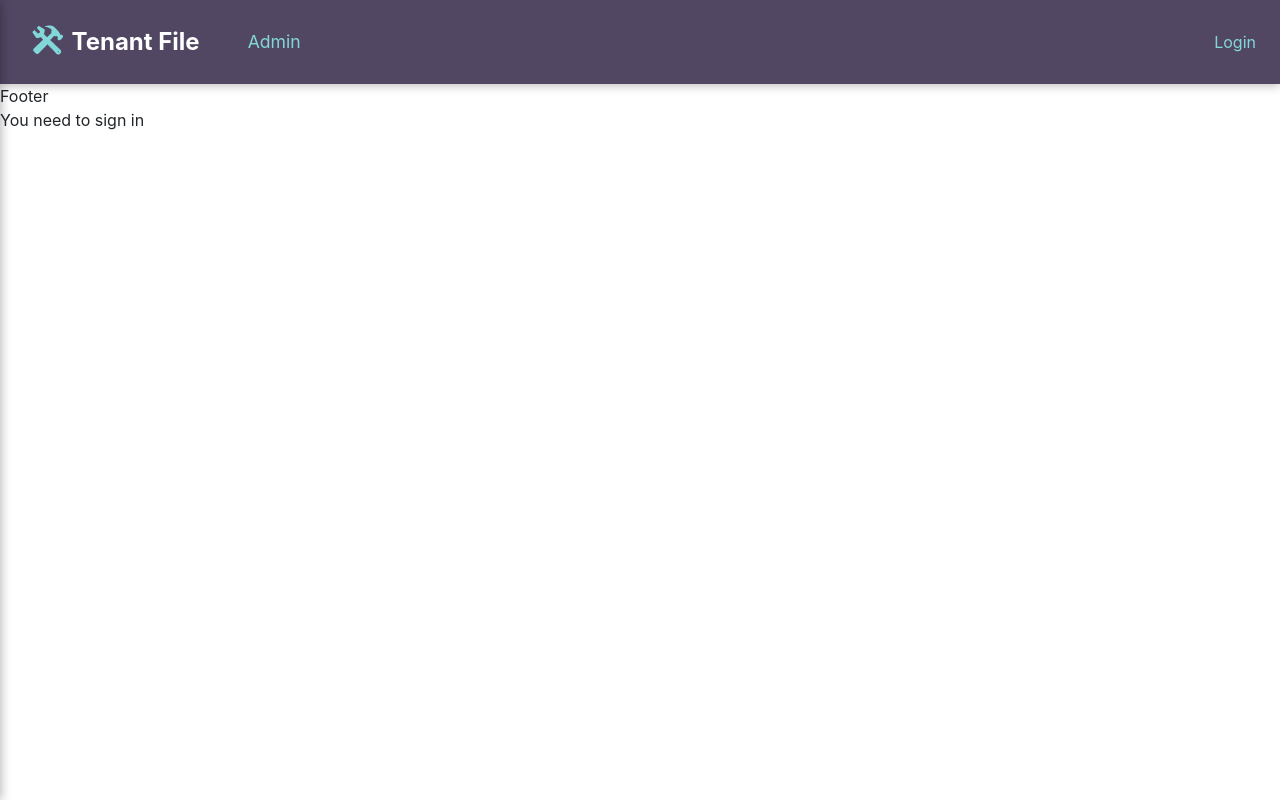
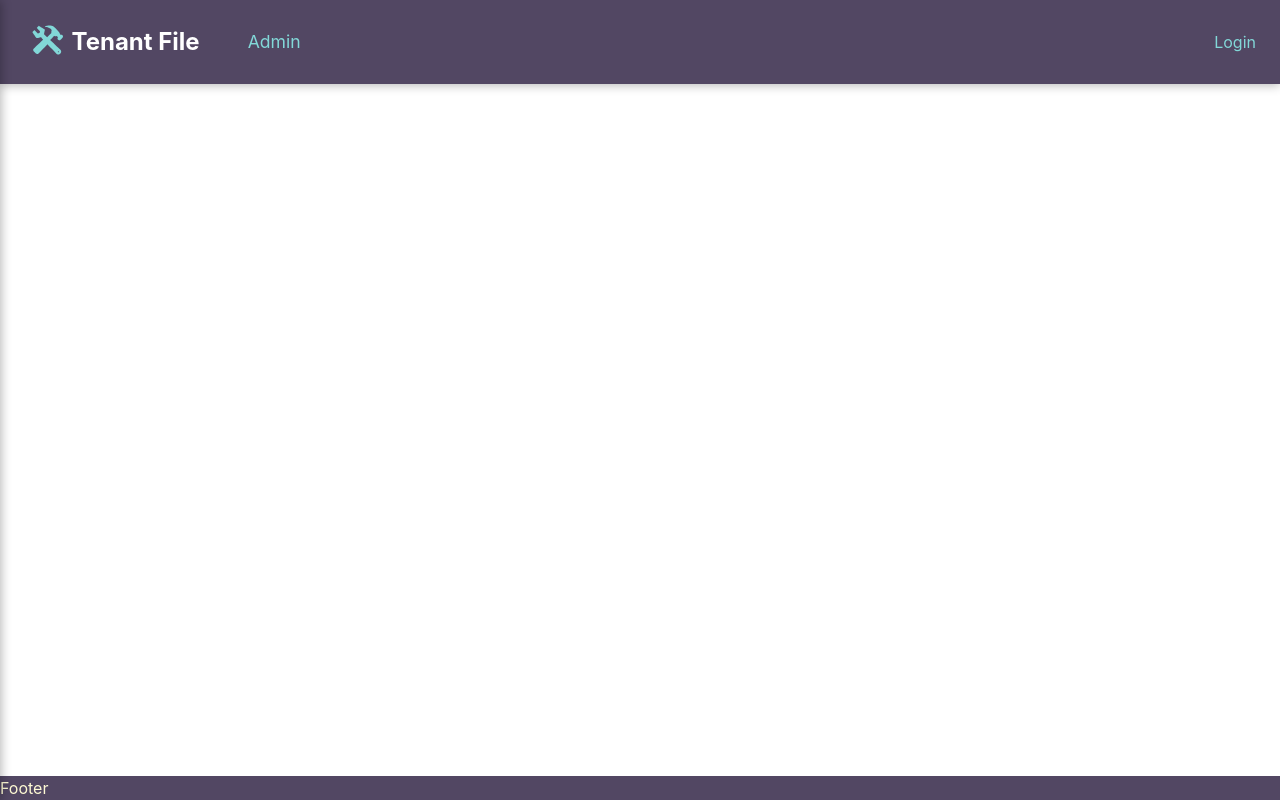
Before and after one commit to open-austin/BASTA-tfwa, a React (Create React App) app in the folder tenant-file/portal-app/: page /image in a window 1280 px wide. Built offline with nearby package versions, Linux system fonts and the light colour scheme; no server answers.

Commit message:
Add sticky footer component to page

```diff
--- /dev/null
+++ b/tenant-file/portal-app/src/component/footer.tsx
@@ -0,0 +1,10 @@
+import React from 'react';
+import { NavLink } from 'react-router-dom';
+import StyledFooter from './styles/FooterStyles';
+const Footer: React.FC = () => {
+  // Links to be displayed in main nav or mobile sidebar based on screen size
+
+  return <StyledFooter>Footer</StyledFooter>;
+};
+
+export default Footer;
--- a/tenant-file/portal-app/src/component/layout.tsx
+++ b/tenant-file/portal-app/src/component/layout.tsx
@@ -6,6 +6,7 @@ import { RootState } from '../store/store';
 import { SignedInStatus } from '../store/auth';
 import Navigation from './nav';
 import SideBar from './sidebar';
+import Footer from './footer';
 import theme from './styles/themes';
 
 const Layout: React.FC = (props) => {
@@ -30,6 +31,7 @@ const Layout: React.FC = (props) => {
 
   return (
     <ThemeProvider theme={theme}>
+      <div className="layout_container">
         <header className="App-header">
           <SideBar
             isSidebarOpen={isSidebarOpen}
@@ -42,14 +44,16 @@ const Layout: React.FC = (props) => {
           />
         </header>
         <main>{props.children}</main>
-      <footer>
+        <Footer />
+        {/* <footer>
         Footer
         <p>
           {signedInStatus === SignedInStatus.LoggedIn
             ? `You are signed in as: ${userEmail}`
             : 'You need to sign in'}
         </p>
-      </footer>
+      </footer> */}
+      </div>
     </ThemeProvider>
   );
 };
--- /dev/null
+++ b/tenant-file/portal-app/src/component/styles/FooterStyles.tsx
@@ -0,0 +1,10 @@
+import styled from 'styled-components';
+
+const StyledFooter = styled.footer`
+  background-color: ${(props) => props.theme.backdrop};
+  color: #fefad4;
+  position: sticky;
+  bottom: 0;
+`;
+
+export default StyledFooter;
--- a/tenant-file/portal-app/src/index.css
+++ b/tenant-file/portal-app/src/index.css
@@ -7,6 +7,24 @@ body {
   -moz-osx-font-smoothing: grayscale;
 }
 
+.layout_container {
+  height: 100vh;
+  display: flex;
+  flex-direction: column;
+}
+
+header {
+  flex-shrink: 0;
+}
+
+main {
+  flex: 1;
+}
+
+footer {
+  flex-shrink: 0;
+}
+
 code {
   font-family: source-code-pro, Menlo, Monaco, Consolas, 'Courier New',
     monospace;
```
Lines whose indentation alone changed are shown as unchanged.
